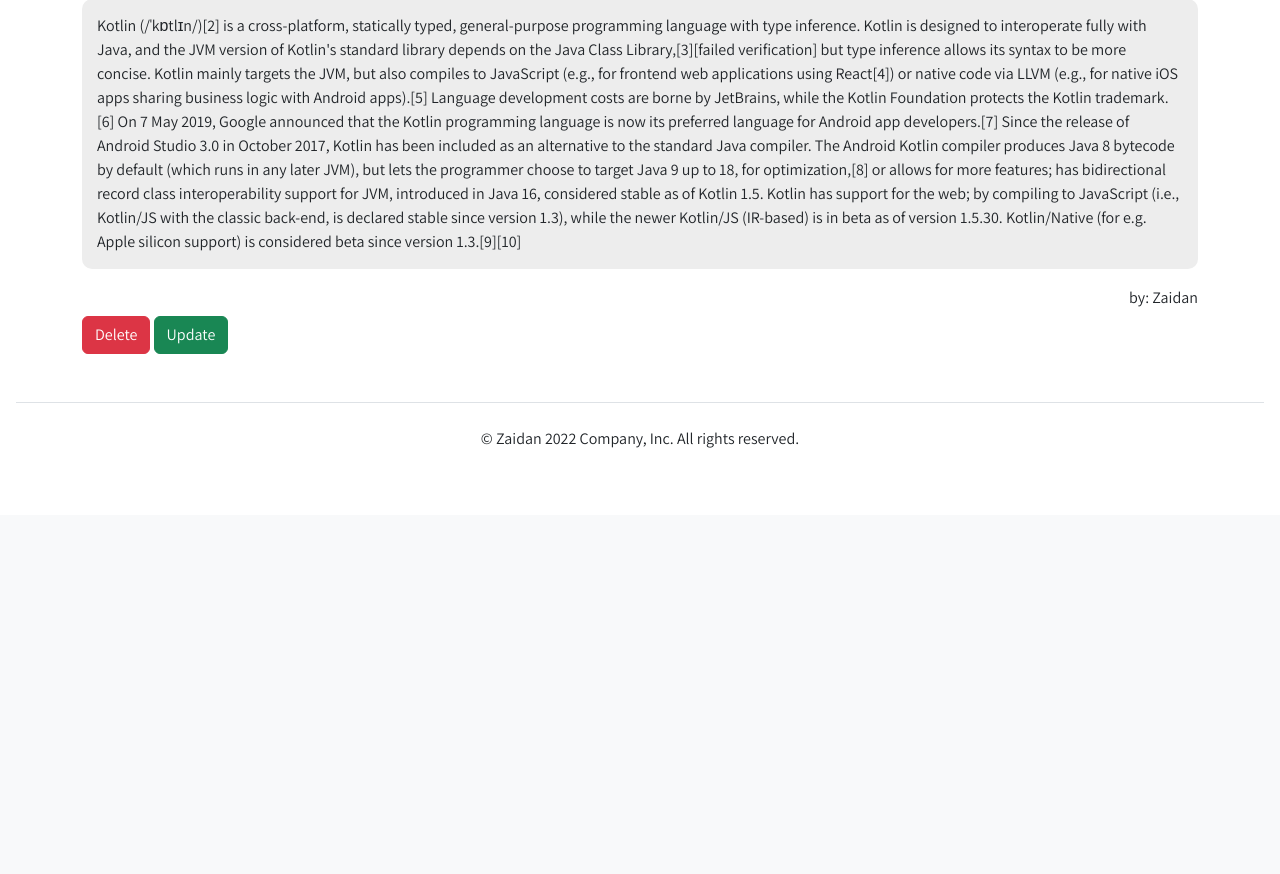
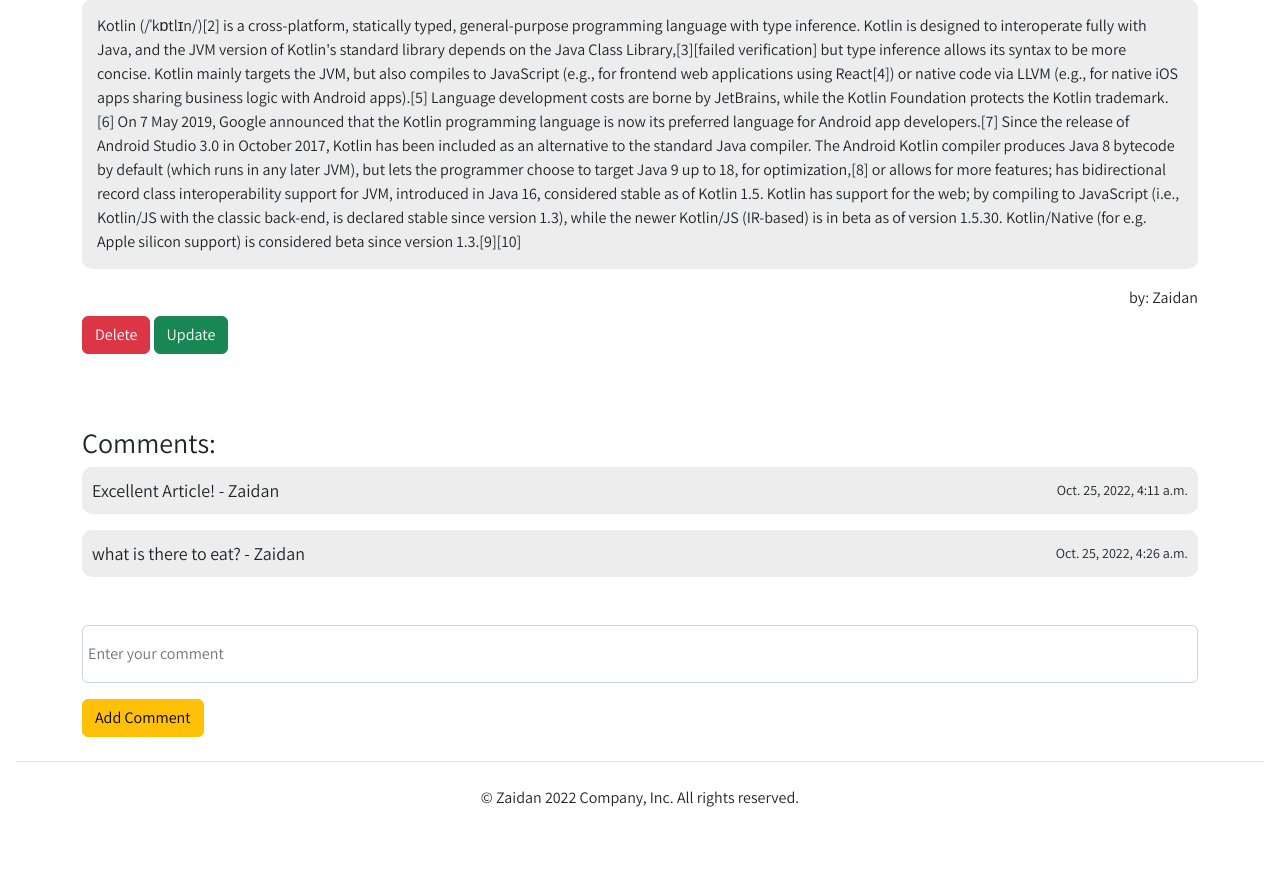
Before and after one commit to bewolve/penguinBLOG, a Django app: a page that uses templates/article.html in a window 1280 px wide. Shown: the part 294-1168 px from the top of the page. Before the commit the page ends 742 px from the top, so only its background shows below. Run offline with Django 4.2, Linux system fonts and the light colour scheme; a user stored in the database is signed in; data comes from the database, SQL or seed files in the repository; both versions use the stored data as it was after the commit; some libraries are stand-ins or nearby versions.

Commit message:
added comments functionality to article

```diff
--- a/home/forms.py
+++ b/home/forms.py
@@ -1,5 +1,6 @@
 from django.forms import ModelForm
-from .models import Article
+from .models import Article, Comment
+from django import forms
 
 
 class ArticleForm(ModelForm):
@@ -7,3 +8,15 @@
         model = Article
         fields = "__all__"
         exclude = ("user", "slug")
+
+
+class CommentForm(ModelForm):
+    class Meta:
+        model = Comment
+        fields = ("body",)
+        widgets = {
+            "body": forms.TextInput(attrs={"placeholder": "Enter your comment"}),
+        }
+        labels = {
+            "body": "",
+        }
--- a/home/models.py
+++ b/home/models.py
@@ -41,7 +41,7 @@
     article = models.ForeignKey(
         Article, related_name="comments", on_delete=models.CASCADE
     )
-    body = models.TextField()
+    body = models.TextField(null=True)
     created_at = models.DateTimeField(auto_now_add=True)
 
     def __str__(self):
--- a/home/views.py
+++ b/home/views.py
@@ -5,7 +5,7 @@
 from django.db.models import Q
 from django.contrib.auth import login, logout, authenticate
 
-from .forms import ArticleForm
+from .forms import ArticleForm, CommentForm
 
 # Create your views here.
 def home(request):
@@ -26,7 +26,18 @@
 
 def article(request, slug):
     article = Article.objects.get(slug=slug)
-    context = {"article": article}
+
+    if request.method == "POST":
+        form = CommentForm(request.POST)
+        if form.is_valid():
+            comment = form.save(commit=False)
+            comment.user = request.user
+            comment.article = article
+            comment.save()
+            return redirect("article", article.slug)
+
+    form = CommentForm()
+    context = {"article": article, "form": form}
     return render(request, "article.html", context)
 
 
--- a/static/main.css
+++ b/static/main.css
@@ -40,6 +40,8 @@
     opacity: 0.8;
     border: 1px rgb(116, 0, 0) solid;
 }
+
+
 
 .title-head .cat-main {
     color: black;
@@ -87,3 +89,27 @@
     letter-spacing: 5px;
     text-align: center;
 }
+
+
+
+.each-comment {
+    padding: 10px;
+    background-color: #ededed;
+    display: flex;
+    align-items: center;
+    border-radius: 10px;
+
+}
+
+.comment-self {
+    font-size: 18px;
+    margin: 0;
+}
+
+.comment-time {
+    margin-left: auto;
+}
+
+#id_body {
+    padding: 16px 5px;
+}
--- a/templates/article.html
+++ b/templates/article.html
@@ -1,5 +1,5 @@
 {% extends 'base.html' %}
-
+{% load crispy_forms_tags %}
 
 {% block content %}
 
@@ -29,13 +29,38 @@
         </div>
 
         <div class="btn-editable">
-            {% if request.user == article.user %}
+            {% if request.user.is_authenticated and request.user == article.user %}
             <a class="btn btn-danger mb-4 btn-edit" href="{% url 'delete' article.slug%}" role="button">Delete</a>
             <a class="btn btn-success mb-4 btn-edit" href="{% url 'update' article.slug%}" role="button">Update</a>
             {% endif %}
         </div>
 
     </div>
+
+    <section class="comments mt-5">
+
+        <div class="all-comments">
+            <h3>Comments:</h3>
+            {% for comment in article.comments.all %}
+            <div class="each-comment mb-3">
+                <p class='comment-self'>{{comment.body}} - {{comment.user.first_name}}</p>
+                <small class='comment-time'>{{comment.created_at}}</small>
+            </div>
+            {% endfor %}
+            {% comment %} WILL ADD COMMENTS HERE {% endcomment %}
+        </div>
+        {% if request.user.is_authenticated %}
+        <form class='comment-box mt-5' action="" method="post">
+            {% csrf_token %}
+            {{form|crispy}}
+            <button type="submit" class="btn comment-btn btn-warning">Add Comment</button>
+        </form>
+        {% else %}
+        <a class="btn btn-dark" href="{% url 'login'%}" role="button">Login to Comment</a>
+        {% endif %}
+
+
+    </section>
 </div>
 
 {% endblock content %}
```
Also changed, not shown: db.sqlite3, home/migrations/0008_alter_comment_body.py (added), home/migrations/0009_alter_comment_body.py (added).
